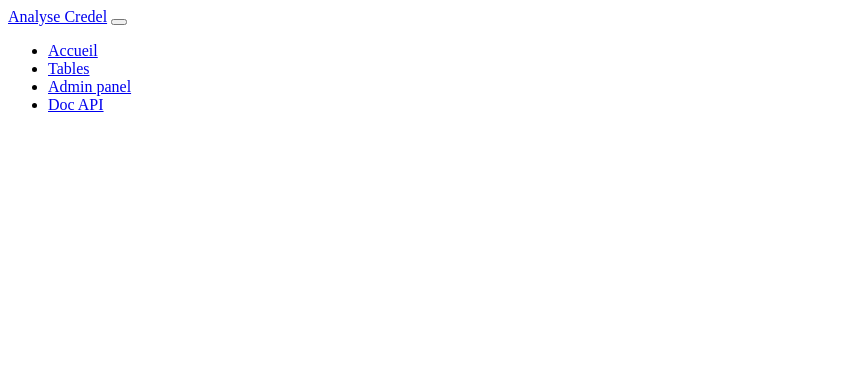
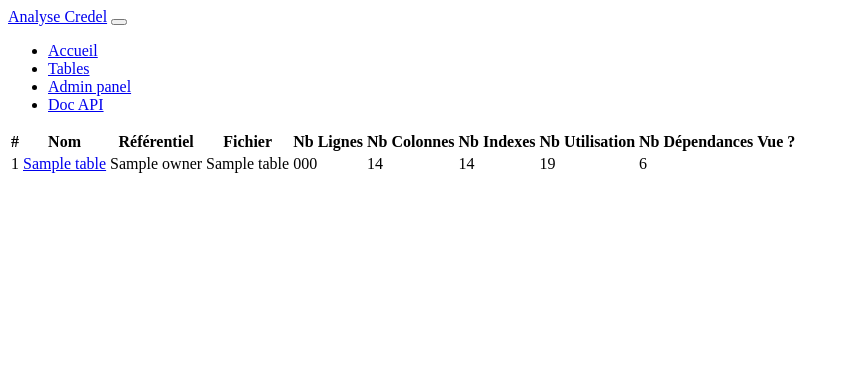
Before and after one commit to N2oo/DbAnalyzer, a Symfony app: template templates/table/index.html.twig in a window 1280 px wide. Shown: the top 374 px of the page, without its empty margins (0-850 px from the left). Run offline with Twig, Linux system fonts and the light colour scheme; the template is opened without the code that fills it: most values are stand-ins (such as "Sample title", 1, 10 or a date in 2020); some libraries are stand-ins or nearby versions.

Commit message:
Graphisme de la page de recherche de tables

```diff
--- a/templates/table/index.html.twig
+++ b/templates/table/index.html.twig
@@ -1,11 +1,47 @@
 {% extends 'base.html.twig' %}
 
-{% block title %}Liste des tables{% endblock %}
+{% block title %}Liste des tables
+{% endblock %}
 
 {% block body %}
-    {{form_start(searchTableForm)}}
-    {{form_end(searchTableForm)}}
-    <pre>
+	{{form_start(searchTableForm)}}
+	{{form_end(searchTableForm)}}
+    {# <pre>
         {{ dump(tables) }}
-    </pre>
+    </pre> #}
+	<table class="table">
+		<thead>
+			<tr>
+				<th scope="col">#</th>
+				<th scope="col">Nom</th>
+				<th scope="col">Référentiel</th>
+				<th scope="col">Fichier</th>
+				<th scope="col">Nb Lignes</th>
+				<th scope="col">Nb Colonnes</th>
+				<th scope="col">Nb Indexes</th>
+				<th scope="col">Nb Utilisation</th>
+				<th scope="col">Nb Dépendances</th>
+				<th scope="col">Vue ?</th>
+			</tr>
+		</thead>
+		<tbody>
+        {% for table in tables %}
+			<tr class="{{table.tableType == "V" ? "table-info":""}}">
+				<td>{{table.id}}</td>
+				<td>
+                    <a href="{{path("app_table_show",{"id":table.id})}}" class="link-body-emphasis text-decoration-none ">{{table.tableName}}</a>
+                </td>
+				<td>{{table.owner}}</td>
+				<td>{{table.dbFileName}}</td>
+				<td>{{table.numberRows}}</td>
+				<td>{{table.columns|length}}</td>
+				<td>{{table.indexes|length}}</td>
+				<td>{{table.dependencies|length}}</td>
+				<td>{{table.dependOns|length}}</td>
+				<td>{{table.tableType == "V" ? "Oui":""}}</td>
+			</tr>
+        {% endfor %}
+		</tbody>
+	</table>
+
 {% endblock %}
```
Also changed, not shown: src/Entity/ValueObject/SearchTableQuery.php (+6 -6 lines).
